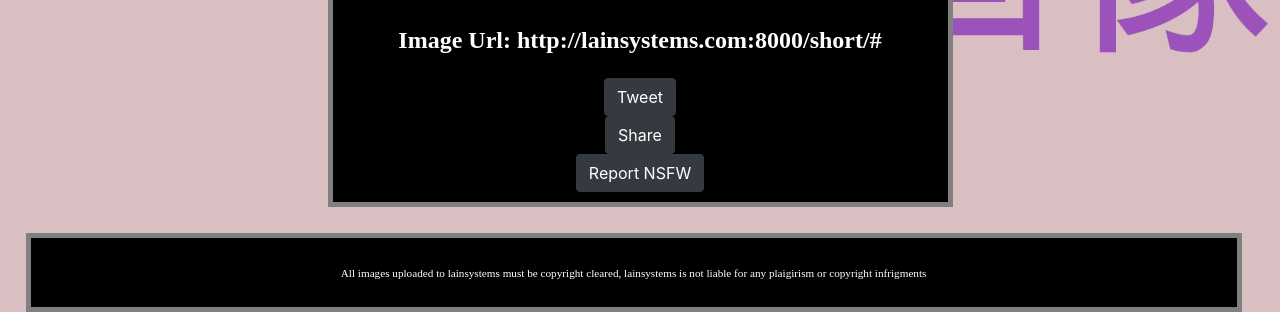
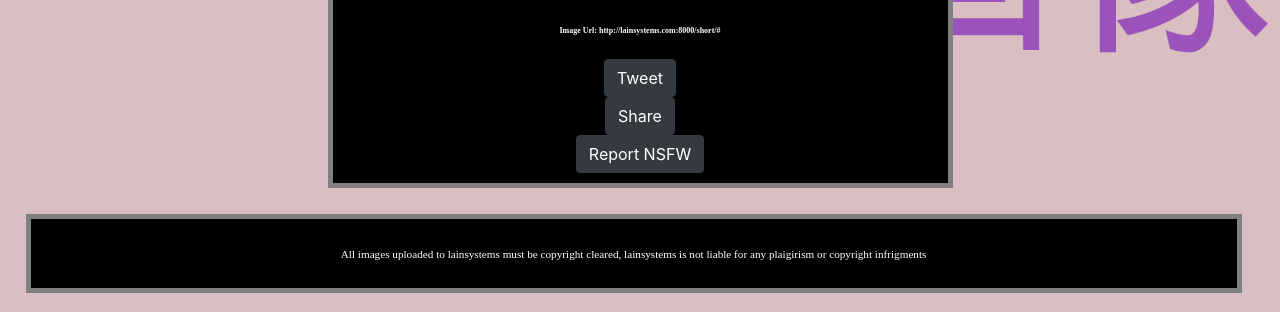
Before and after one commit to Kevin-Shi-Dev/4220, a Django app: template imageSearch/templates/display.html in a window 1280 px wide. Shown: the part 721-1033 px from the top of the page. Run offline with Django 3.2, Linux system fonts and the light colour scheme; tables that the repository leaves empty hold one stand-in row (values such as "Sample post"); the template is opened without the code that fills it: values that come from a table or form of the project are taken from there, most other values are stand-ins (such as "Sample title", 1, 10 or a date in 2020); some libraries are stand-ins or nearby versions.

Commit message:
Update display.html

```diff
--- a/imageSearch/templates/display.html
+++ b/imageSearch/templates/display.html
@@ -23,7 +23,7 @@
 	    </div>
 	    <div class="row mt-3">
 		<div class="col-xs-2 mx-auto text-center">
-		    <h3 class="lain-body"><b>Image Url: http://lainsystems.com:8000/short/{{ short_url }}</b></h3>
+		    <h3 class="lain-body2"><b>Image Url: http://lainsystems.com:8000/short/{{ short_url }}</b></h3>
 		</div>
 	    </div>
 	    <div class="row mt-3">
```
